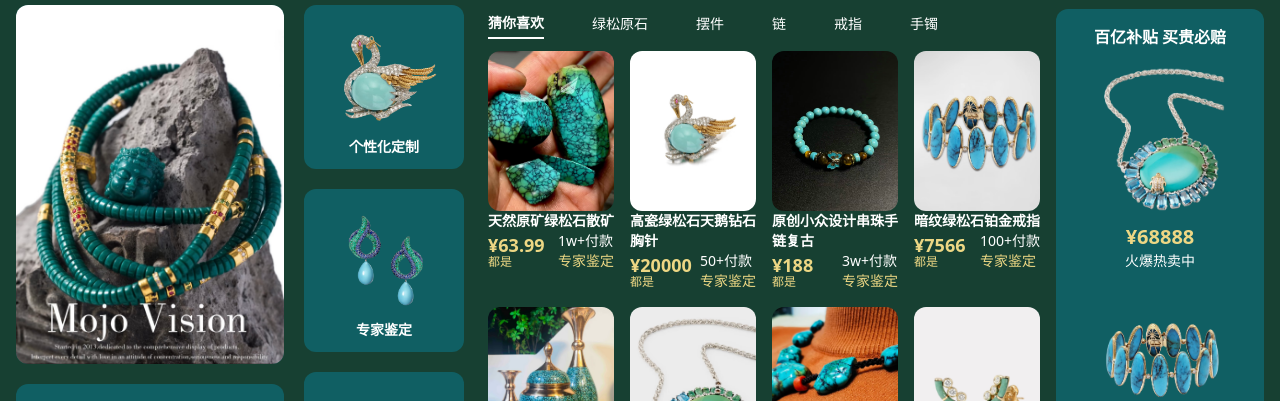
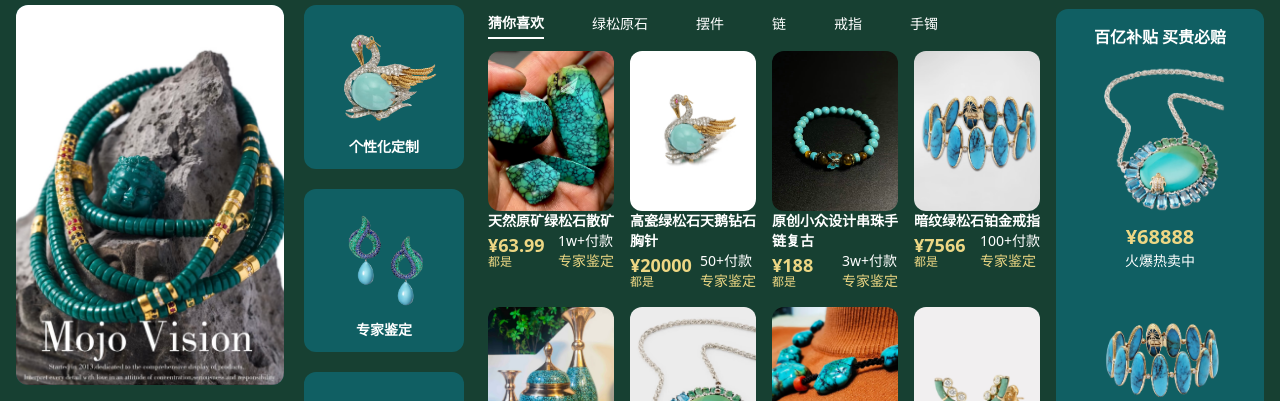
Before and after one commit to mamorshedalam/gs-link, a website: page index.html in a window 1280 px wide. Shown: the part 327-728 px from the top of the page. Drawn offline with Linux system fonts and the light colour scheme.

Commit message:
index page updated

```diff
--- a/index.html
+++ b/index.html
@@ -146,7 +146,7 @@
                               </ul>
                          </div>
                          <div class="bg-spotlight rounded-xl overflow-hidden w-full">
-                              <img src="./assets/img/1/佛海报.jpg" alt="佛海报">
+                              <img src="./assets/img/1/佛海报.jpg" alt="佛海报" class="h-[380px] object-cover">
                          </div>
                          <div class="bg-spotlight rounded-xl p-5">
                               <h2 class="font-semibold text-lg mb-3">分类</h2>
```
Also changed, not shown: assets/css/tailwind.css.
